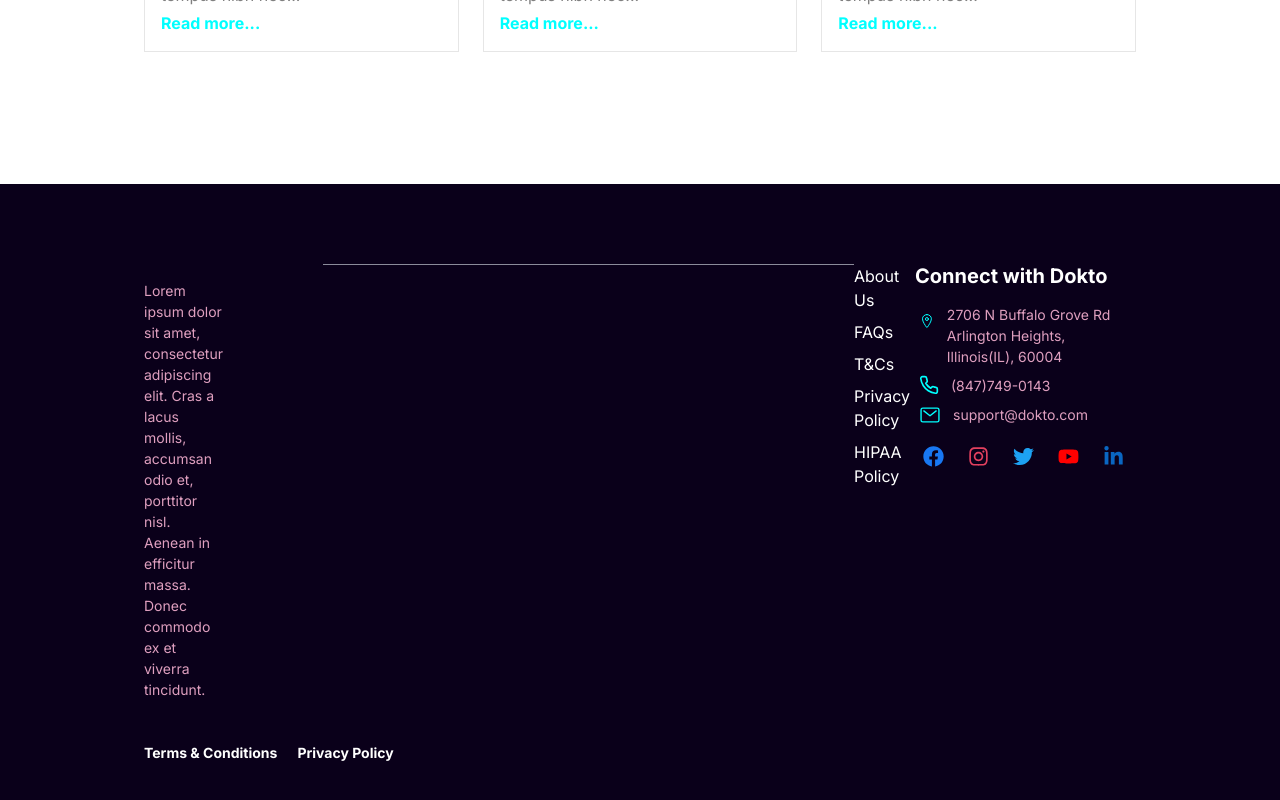
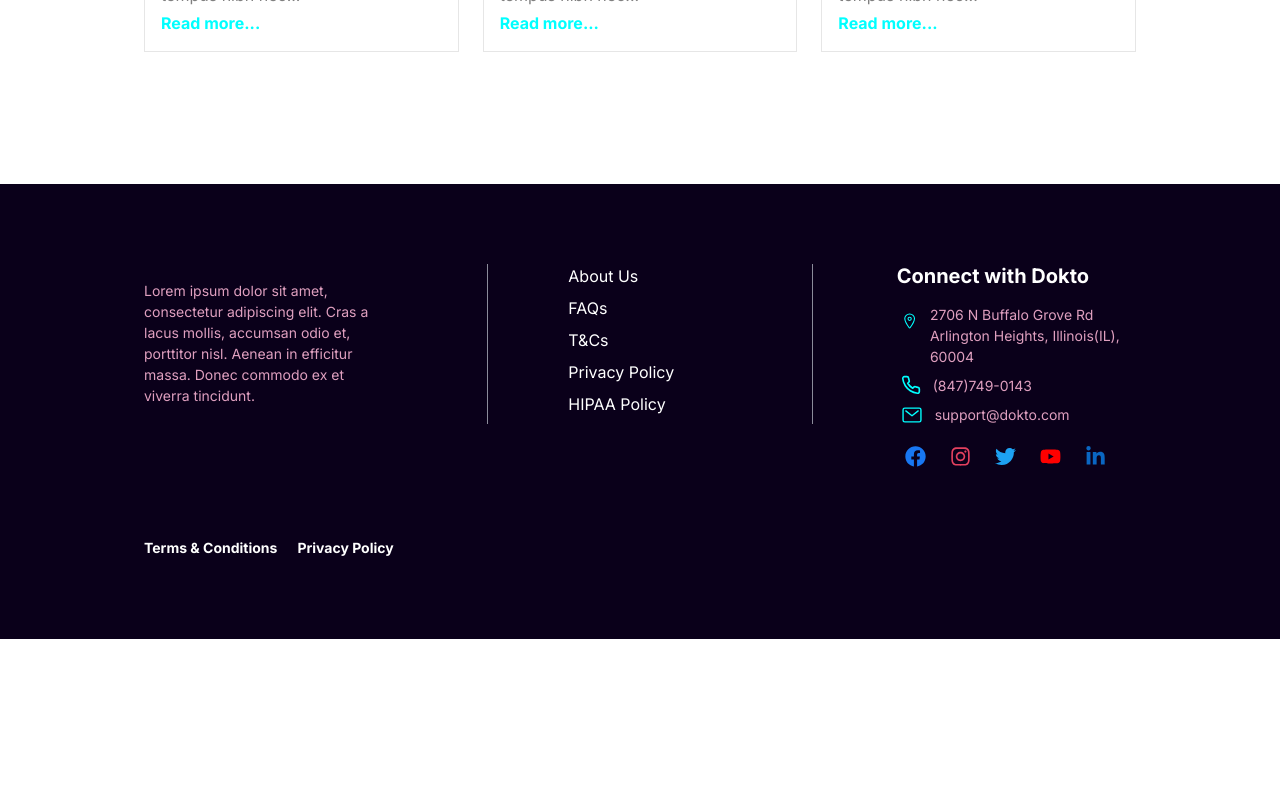
Before and after one commit to leveorxyz/dokto-frontend, a React (Create React App) app: page / in a window 1280 px wide. Shown: the part 2684-3484 px from the top of the page. After the commit the page ends 3323 px from the top, so only its background shows below. Built offline with nearby package versions, Linux system fonts and the light colour scheme.

Commit message:
Add divider in FooterDoctor

```diff
--- a/src/components/home/FooterDoctor.tsx
+++ b/src/components/home/FooterDoctor.tsx
@@ -9,6 +9,8 @@ import SocialIcons from "../common/SocialIcons";
 const FooterDoctor = () => {
 
 	const margin_x = {sm: "6",md: "32",lg: "32",xl: "32",base: "6"};
+	const divider_display = {sm: "none",md: "block",lg: "block",xl: "block",base: "none"};
+
 	const links = [
 		{ content: "About Us", url: "#" },
 		{ content: "FAQs", url: "#" },
@@ -37,7 +39,7 @@ const FooterDoctor = () => {
 								</ListItem>
 							</List>
 						</Box>
-						<Divider />
+						<Divider orientation='vertical' h='10rem' px='10' display={divider_display}/>
 						<Box flex='1' mb='4'>
 							{links?.map(({ content, url }) => (
 								<List key={url} pb='2'>
@@ -47,7 +49,7 @@ const FooterDoctor = () => {
 								</List>
 							))}
 						</Box>
-						<Divider orientation="vertical"/>
+						<Divider orientation="vertical" h='10rem' px='10' display={divider_display}/>
 						<Box flex='1' mb='4'>
 							<Heading size='md' ml='1'>Connect with Dokto</Heading>
 							<List mt='4' spacing={2} fontSize='sm' color='#df9fbf'>
```
